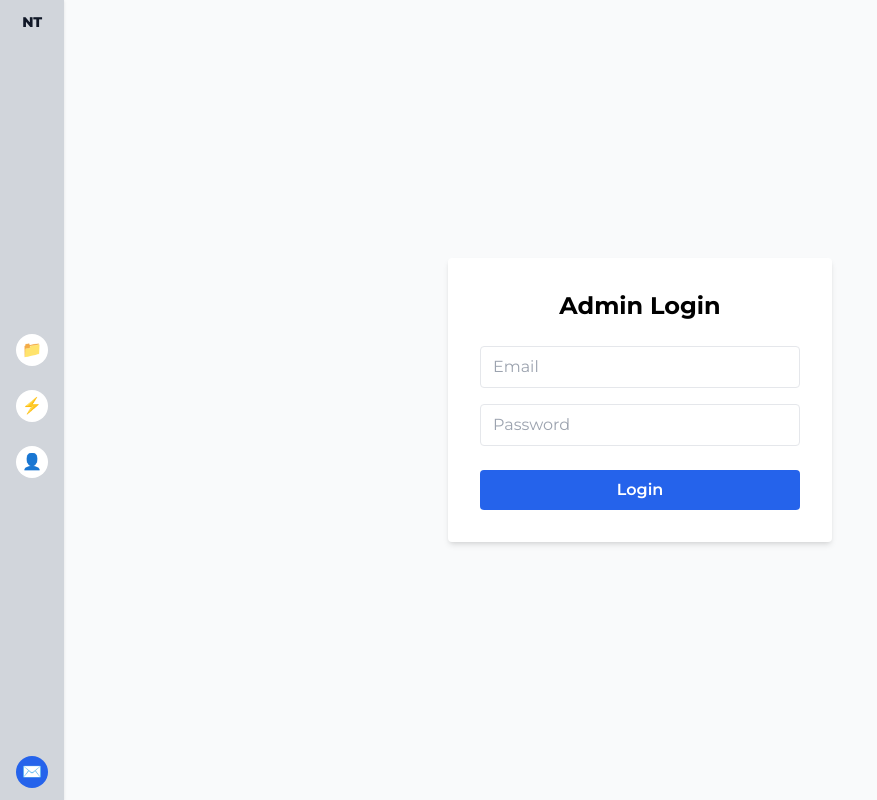
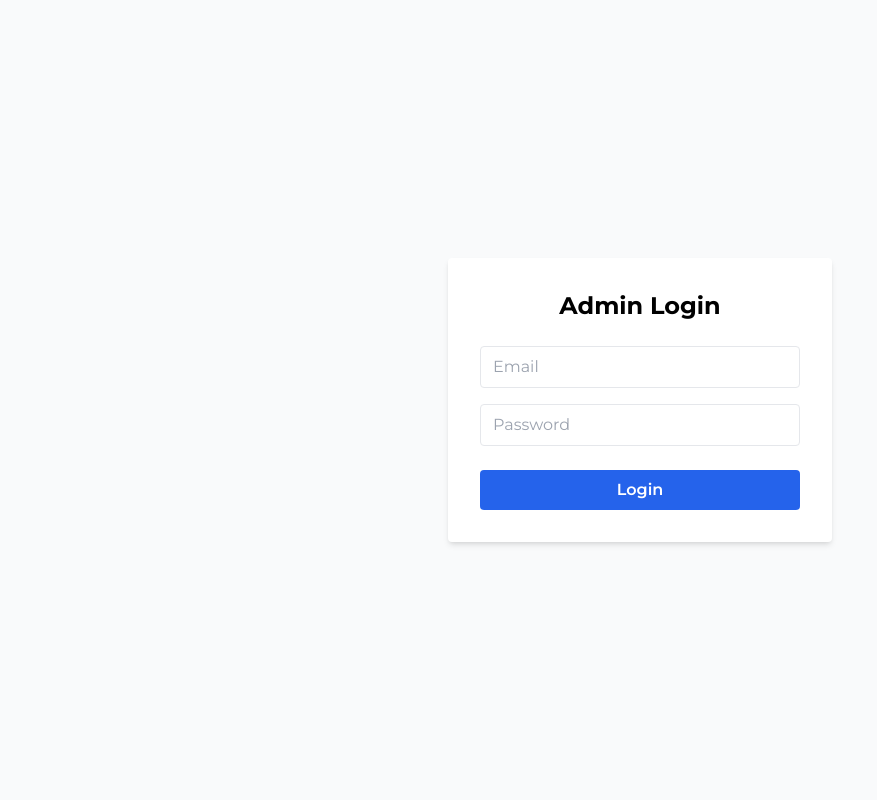
Before and after one commit to daganaa/portfolio, a React (Vite) app: page /login in a window 1280 px wide. Shown: the whole page, without its empty margins (0-877 px from the left). Built offline with nearby package versions, Linux system fonts and the light colour scheme; no server answers.

Commit message:
bad header gone

```diff
--- a/src/App.tsx
+++ b/src/App.tsx
@@ -7,7 +7,8 @@ import Header from './components/Header';
 function App() {
   return (
     <BrowserRouter>
-      <Header />
+
+      {/*TODO: make better header. <Header />*/}
       <Routes>
         <Route path="/" element={<Landing />} />
         <Route path="/admin" element={<Admin />} />
```
